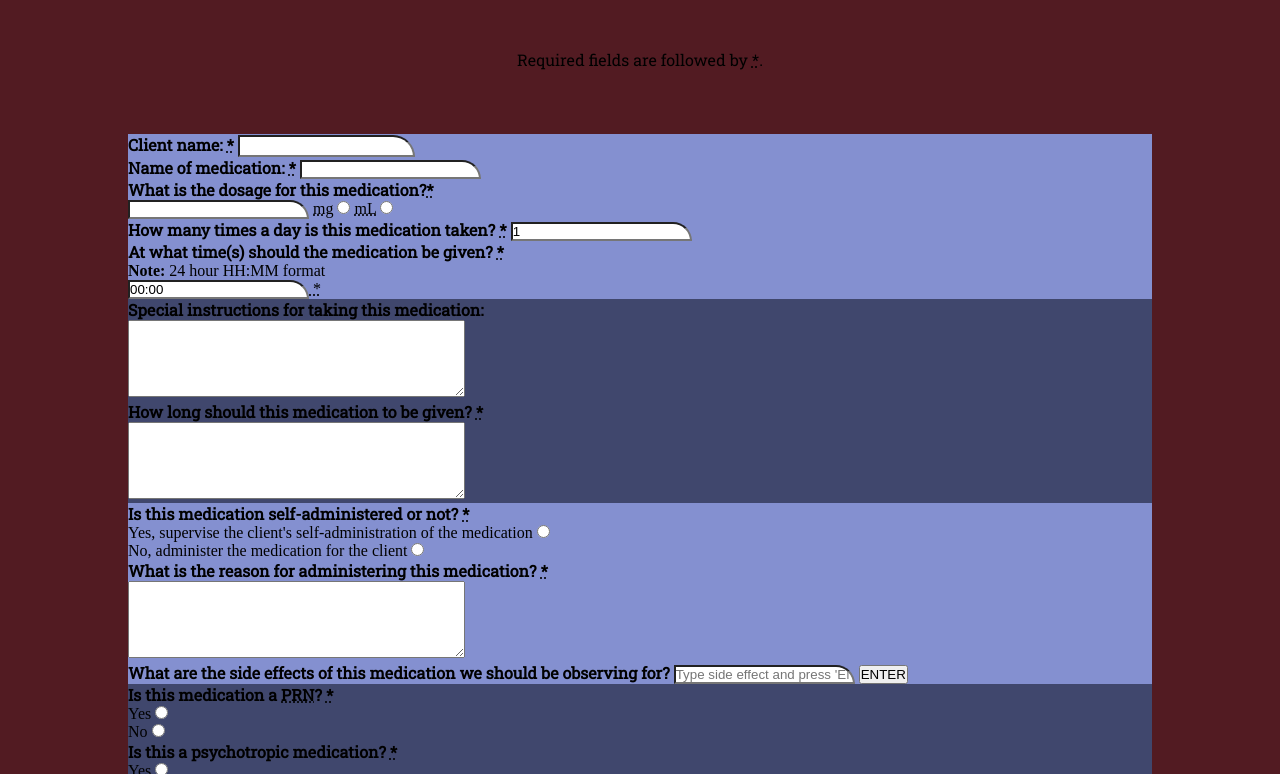
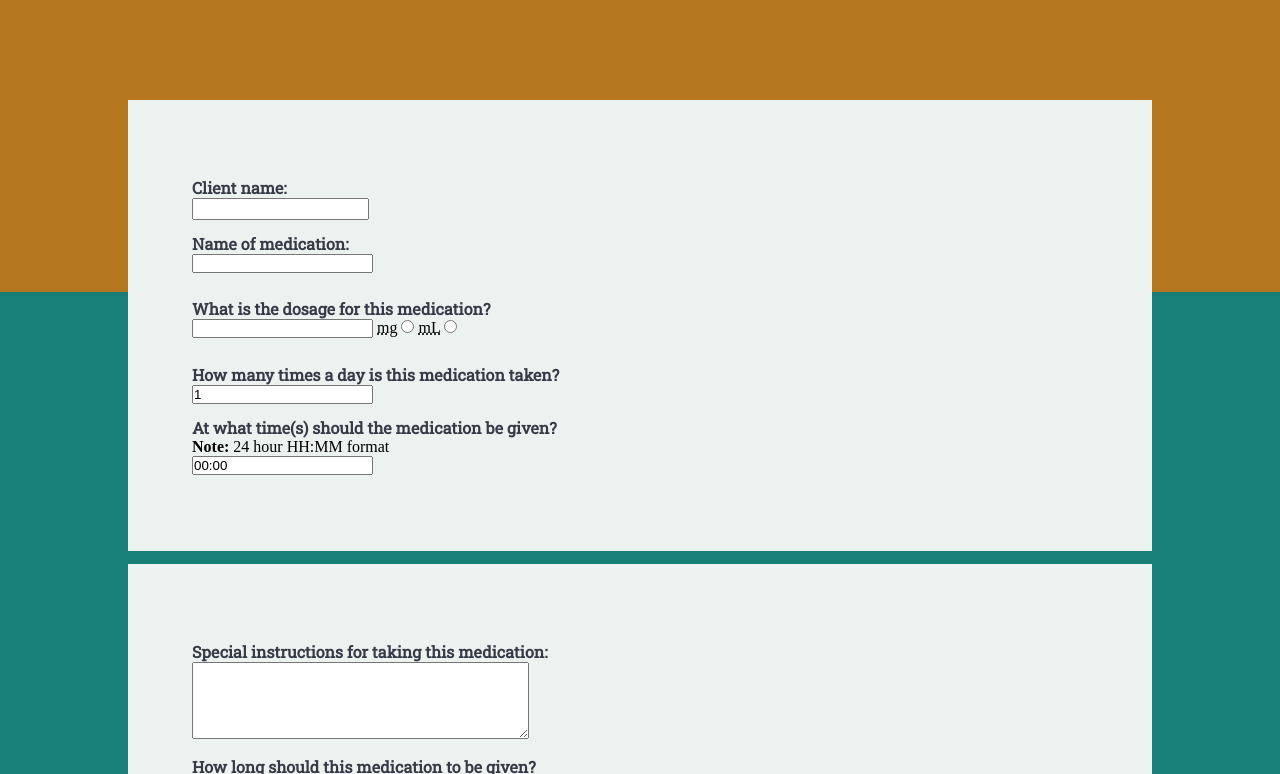
Before and after one commit to Mr-Geckley/setworks-challenge, a plain HTML site: page index.html in a window 1280 px wide. Shown: the part 156-930 px from the top of the page. Drawn offline with Linux system fonts and the light colour scheme; a web font is replaced by a local one.

Commit message:
color scheme changes

```diff
--- a/index.html
+++ b/index.html
@@ -13,7 +13,7 @@
   </head>
   <body>
     <!-- header -->
-    <header>
+    <header class="gold-bg">
       <div class="inline-block">
         <svg
           width="135"
@@ -42,18 +42,16 @@
 
     <main class="form-bg-padding dark-bg">
       <!-- required fields disclaimer-->
-      <p class="reqd-note body-font">
-        Required fields are followed by <abbr title="required">*</abbr>.
-      </p>
 
       <form action="none">
-        <section class="dosage-info lt-blue-bg">
+        <section class="dosage-info lt-blue-bg card-margin card-padding">
           <!-- client name field -->
-          <div class="client-name">
-            <label class="border-rad-tl-tr pink-bg label-font" for="client-name"
+          <div class="form-field">
+            <label
+              class="border-rad-tl-tr pink-bg label-font label-margin"
+              for="client-name"
               >Client name:
-              <abbr title="required" aria-label="required">*</abbr></label
-            >
+            </label>
             <input
               class="body-font"
               id="client-name"
@@ -64,25 +62,20 @@
           <!-- client name field END -->
 
           <!-- name of medication field -->
-          <div class="rx-name">
-            <label class="pink-bg label-font" for="rx-name"
+          <div class="rx-name form-field">
+            <label class="pink-bg label-font label-margin" for="rx-name"
               >Name of medication:
-              <abbr title="required" aria-label="required">*</abbr></label
-            >
+            </label>
             <input id="rx-name" type="text" name="rx-name" />
           </div>
           <!-- name of medication field END-->
 
           <!-- dosage field -->
-          <div class="dose-unit-and-quant">
-            <fieldset>
+          <fieldset class="inline-block">
+            <div class="form-field">
               <legend>
-                <label for="quant-of-dose " class="label-font">
-                  What is the dosage for this medication?<abbr
-                    title="required"
-                    aria-label="required"
-                    >*</abbr
-                  >
+                <label for="quant-of-dose " class="label-font label-margin">
+                  What is the dosage for this medication?
                 </label>
               </legend>
 
@@ -91,16 +84,21 @@
                 step="0.25"
                 id="quant-of-dose"
                 name="quant-of-dose"
+                class="inline-block"
               />
               <!-- </div> -->
 
               <!-- mg radio -->
-              <label for="milligrams"><abbr title="milligrams">mg</abbr></label>
+              <div class="inline-block">
+                <label for="milligrams"
+                  ><abbr title="milligrams">mg</abbr></label
+                >
                 <input
                   type="radio"
                   id="milligrams"
                   name="dose-unit-of-meas"
                   value="milligrams"
+                  class="inline-block"
                 />
                 <!-- mL radio -->
                 <label for="milliliters"
@@ -111,19 +109,19 @@
                   id="milliliters"
                   name="dose-unit-of-meas"
                   value="milliliters"
+                  class="inline-block"
                 />
+              </div>
+            </div>
           </fieldset>
-          </div>
           <!-- dosage field END -->
 
           <!-- number and time of dose field -->
-          <div class="rx-times">
           <!-- number of doses -->
-            <div class="num-of-dose">
-              <label for="number-of-dose " class="label-font"
+          <div class="form-field">
+            <label for="number-of-dose " class="label-font label-margin"
               >How many times a day is this medication taken?
-                <abbr title="required" aria-label="required">*</abbr></label
-              >
+            </label>
             <input
               id="number-of-dose"
               type="number"
@@ -136,11 +134,10 @@
           </div>
 
           <!-- times of doses -->
-            <div class="time-of-dose">
-              <label for="time-of-dose " class="label-font"
+          <div class="form-field">
+            <label for="time-of-dose " class="label-font label-margin"
               >At what time(s) should the medication be given?
-                <abbr title="required" aria-label="required">*</abbr></label
-              >
+            </label>
             <p><strong>Note: </strong>24 hour HH:MM format</p>
             <span id="rx-times-input">
               <input
@@ -148,17 +145,16 @@
                 name="time-of-dose"
                 pattern="^(0[0-9]|1[0-9]|2[0-3]|[0-9]):[0-5][0-9]$"
                 value="00:00"
-                /><abbr title="required" aria-label="required"> *</abbr>
+              />
             </span>
-            </div>
           </div>
           <!-- dosage unit and quantity field END -->
         </section>
 
-        <section class="addtl-instruction blue-bg">
+        <section class="addtl-instruction blue-bg card-margin card-padding">
           <!-- special instructions for rx -->
-          <div class="spec-instruct">
-            <label for="spec-instruct " class="label-font"
+          <div class="spec-instruct form-field">
+            <label for="spec-instruct " class="label-font label-margin"
               >Special instructions for taking this medication:
             </label>
             <div>
@@ -173,10 +169,9 @@
           <!-- special instructions for rx END-->
 
           <!-- how long should rx be taken -->
-          <div class="how-long">
-            <label for="how-long " class="label-font"
+          <div class="how-long form-field">
+            <label for="how-long " class="label-font label-margin"
               >How long should this medication to be given?
-              <abbr title="required" aria-label="required"> *</abbr>
             </label>
             <div>
               <textarea
@@ -189,12 +184,14 @@
           </div>
         </section>
         <!-- how long should rx be taken END -->
-        <section class="reason-slash-side-effects lt-blue-bg">
+        <section
+          class="reason-slash-side-effects lt-blue-bg card-margin card-padding"
+        >
           <!-- who admin's rx -->
           <fieldset>
-            <legend class="label-font">
+            <div class="form-field">
+              <legend class="label-font label-margin">
                 Is this medication self-administered or not?
-              <abbr title="required" aria-label="required">*</abbr>
               </legend>
 
               <!-- yes -->
@@ -222,14 +219,14 @@
                   value="no-self-admin"
                 />
               </div>
+            </div>
           </fieldset>
           <!-- who admin's rx END -->
 
           <!-- reason for rx -->
-          <div class="reason-for-rx">
-            <label for="reason-for-rx " class="label-font"
+          <div class="reason-for-rx form-field">
+            <label for="reason-for-rx " class="label-font label-margin"
               >What is the reason for administering this medication?
-              <abbr title="required">*</abbr>
             </label>
             <div>
               <textarea
@@ -243,8 +240,8 @@
           <!-- reason for rx END -->
 
           <!-- side effects -->
-          <div class="side-fx" id="side-fx">
-            <label for="side-fx-list-input" class="label-font"
+          <div class="side-fx form-field" id="side-fx">
+            <label for="side-fx-list-input" class="label-font label-margin"
               >What are the side effects of this medication we should be
               observing for?</label
             >
@@ -267,14 +264,16 @@
           </div>
           <!-- side effects END -->
         </section>
-        <section class="prn-slash-psychotropic-info blue-bg">
+        <section
+          class="prn-slash-psychotropic-info blue-bg card-margin card-padding"
+        >
           <!-- is PRN -->
           <fieldset>
-            <legend class="label-font">
+            <div class="form-field">
+              <legend class="label-font label-margin">
                 Is this medication a
                 <strong><abbr title="Pro re nata">PRN</abbr></strong
                 >?
-              <abbr title="required" aria-label="required">*</abbr>
               </legend>
 
               <!-- yes -->
@@ -300,14 +299,15 @@
                   onclick="generateConditionalFormFields()"
                 />
               </div>
+            </div>
           </fieldset>
           <!-- is PRN END -->
 
           <!-- is psychotropic -->
           <fieldset>
-            <legend class="label-font">
+            <div class="form-field">
+              <legend class="label-font label-margin">
                 Is this a <strong>psychotropic</strong> medication?
-              <abbr title="required" aria-label="required">*</abbr>
               </legend>
 
               <!-- yes -->
@@ -333,6 +333,7 @@
                   onclick="generateConditionalFormFields()"
                 />
               </div>
+            </div>
           </fieldset>
           <!-- is psychotropic END -->
 
--- a/styles.css
+++ b/styles.css
@@ -1,9 +1,9 @@
 :root {
   --main-grey: #363946;
-  --main-red: #521b22;
+  --main-red: #177f75;
   --main-white: #ecf2f0;
-  --main-blue: #40476d;
-  --main-lt-blue: #8490d0;
+  --main-blue: #7f5417;
+  --main-lt-blue: #b67721;
   --main-pink: #ffeef2;
   /* --main-header-font:  */
   --main-header-font: "Be Vietnam", sans-serif;
@@ -11,6 +11,7 @@
   --main-body-font: "Roboto Slab", serif;
   --main-display-font: "Be Vietnam", sans-serif;
   --main-display-font: "Marcellus", serif;
+  --main-gold: #b67721;
 }
 * {
   margin: 0;
@@ -27,20 +28,40 @@
   font-family: var(--main-display-font);
   font-weight: 900;
   text-decoration: underline;
-  line-height: 20px;
+  color: var(--main-grey);
+}
+
+header {
+  text-align: center;
+  position: absolute;
+  /* z-index: 0; */
+  width: 100%;
+  height: 35vw;
+}
+form {
+  margin-top: 15vw;
+}
+section {
+  position: relative;
+  /* z-index: +1; */
 }
 
 .head-font {
   font-family: var(--main-header-font);
+  color: var(--main-grey);
 }
-
+.gold-bg {
+  background-color: var(--main-gold);
+}
 .label-font {
   font-family: var(--main-body-font);
   font-weight: 600;
+  color: var(--main-grey);
 }
 
 .body-font {
   font-family: var(--main-body-font);
+  color: var(--main-grey);
 }
 
 .inline-block {
@@ -65,26 +86,46 @@
   background-color: var(--main-red);
 }
 .lt-blue-bg {
-  background-color: var(--main-lt-blue);
+  background-color: var(--main-white);
 }
 
 .blue-bg {
-  background-color: var(--main-blue);
+  background-color: var(--main-white);
 }
 .light-bg {
   background-color: var(--main-white);
 }
 
+.card-padding {
+  padding: 5vw;
+}
 /* .pink-bg {
   background-color: var(--main-pink);
 } */
 fieldset {
   border: 0;
 }
-input {
+/* input {
   border-top-right-radius: 25px;
+} */
+.card-margin {
+  margin-bottom: 1vw;
 }
-
 /* label {
   background-color: var(--main-pink);
 } */
+/* .label-margin {
+  margin-bottom: 1.5vw;
+} */
+.form-field {
+  margin-top: 1vw;
+  margin-bottom: 1vw;
+}
+
+input {
+  display: block;
+}
+
+svg {
+  width: calc(40px + 8vw);
+}
```
Also changed, not shown: main.js (+2 -2 lines). Lines whose indentation alone changed are shown as unchanged.
